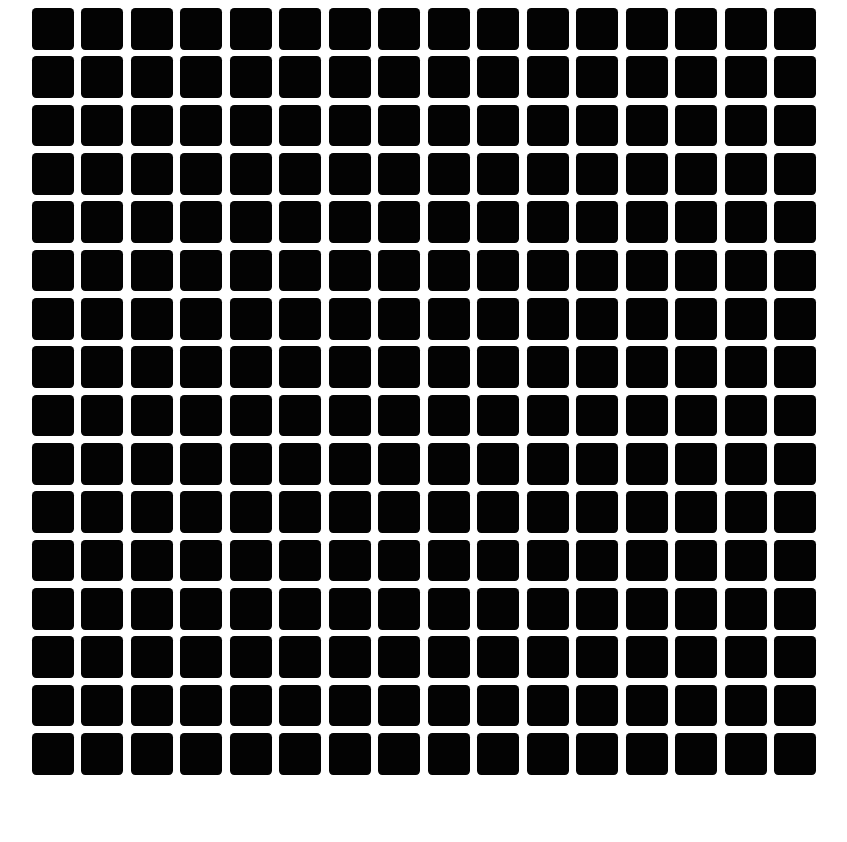
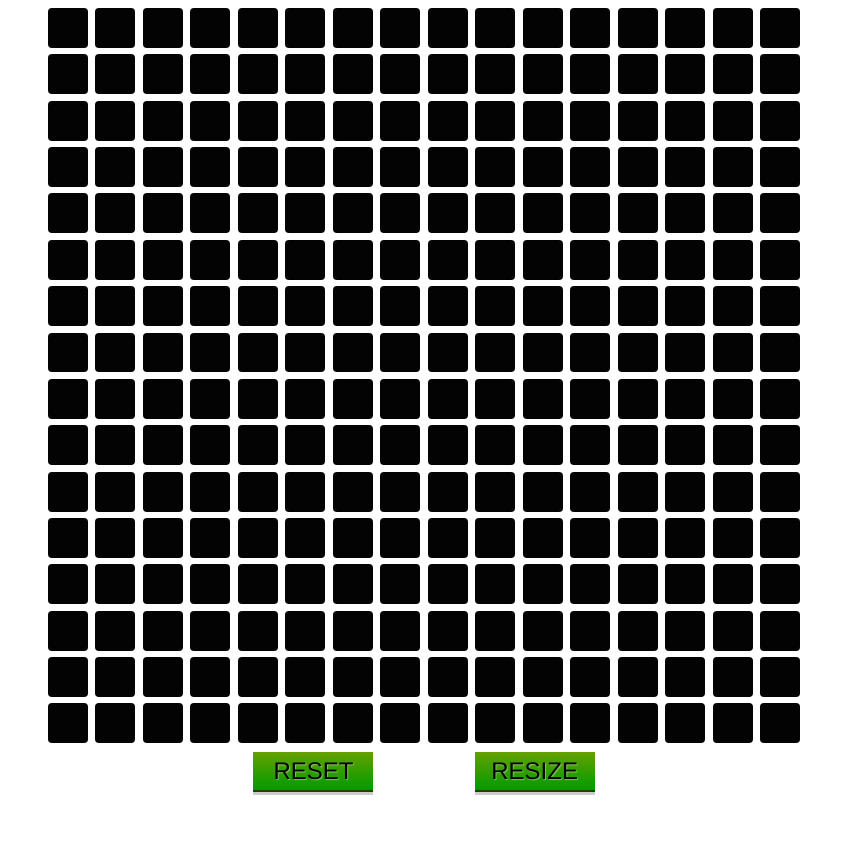
Before and after one commit to lexolf/etch-a-sketch, a plain HTML site: page index.html in a window 1280 px wide. Shown: the whole page, without its empty margins (216-1063 px from the left). Before the commit the page ends 800 px from the top, so only its background shows below. Drawn offline with Linux system fonts and the light colour scheme.

Commit message:
Create inactive buttons

```diff
--- a/script.js
+++ b/script.js
@@ -1,11 +1,11 @@
 
 // Create the container element where the grid will be held
 const container = document.querySelector('#container');
-container.style = "margin: auto auto; display: grid; grid-template-columns: repeat(16, 1fr); grid-gap: 1%;";
+container.style = "margin: auto auto; display: grid; grid-template-columns: repeat(16, 1fr); grid-gap: 1%";
 
 // Container must not be wider than its height
 var viewportHeight = Math.max(document.documentElement.clientHeight, window.innerHeight || 0);
-container.style.width = viewportHeight*0.98 + 'px';
+container.style.width = viewportHeight*0.94 + 'px';
 
 // Create square element of a grid
 var square = document.createElement('div');
@@ -17,6 +17,33 @@ square.style.backgroundColor = "rgba(0,0,0,0.99)";
 while(container.childElementCount<16*16){
     container.appendChild(square.cloneNode(true));
 };
+
+// Add buttons holder
+var buttonsHolder = document.createElement('div');
+buttonsHolder.style.position = 'relative';
+buttonsHolder.style.top = viewportHeight*0.13 + 'px';
+buttonsHolder.style.textAlign = 'center';
+container.parentNode.insertBefore(buttonsHolder, container.nextSibling);
+
+// Add reset button
+var resetButton = document.createElement('button');
+resetButton.textContent = 'reset';
+resetButton.classList.add('button');
+resetButton.id = 'reset-button';
+resetButton.style.width = viewportHeight*0.15 + 'px';
+resetButton.style.height = viewportHeight*0.05 + 'px';
+resetButton.style.margin = '0 4% 4% 4%';
+buttonsHolder.appendChild(resetButton);
+
+// Add generate button
+var generateButton = document.createElement('button');
+generateButton.textContent = 'resize';
+generateButton.classList.add('button');
+generateButton.id = 'generate-button';
+generateButton.style.width = viewportHeight*0.15 + 'px';
+generateButton.style.height = viewportHeight*0.05 + 'px';
+generateButton.style.margin = '0 4% 4% 4%';
+buttonsHolder.appendChild(generateButton);
 
 // Generate a new color for div (gets initial color, so maybe will modify in the future to change instead of recreate)
 function generateNewColor(initialColor){
@@ -40,7 +67,7 @@ function changeColor() {
 
 var squares = document.getElementsByClassName('square');
 
-// Add event listener to every square div
+// Add event listener to every square div to actually call color changing
 for(var i = 0; i < squares.length; i++){
     var thisSquare =  squares[i];
     thisSquare.addEventListener('mouseover', changeColor)
--- a/style.css
+++ b/style.css
@@ -4,3 +4,25 @@
     display: inline-block;
     vertical-align: top;
   }
+
+body {
+  overflow: hidden;
+}
+
+button {
+  background: linear-gradient(to bottom, #64a100 0%,#019b01 100%);
+  border: none;
+  border-bottom: 2px solid #224100;
+  text-shadow: 1px 1px 1px rgba(255, 255, 255, 0.4);
+  box-shadow: 0px 3px 0px 0px rgba(0,0,0,.2);
+  cursor: pointer;
+  text-transform: uppercase;
+  font-size: 1.5em;
+  font-family: 'Franklin Gothic Medium', 'Arial Narrow', Arial, sans-serif;
+}
+
+button:active {
+  background: linear-gradient(to bottom, #497700 0%,#007500 100%);
+  box-shadow: 0px 3px 1px 1px rgba(0,0,0,.2);
+  top: 1px;
+}
```
